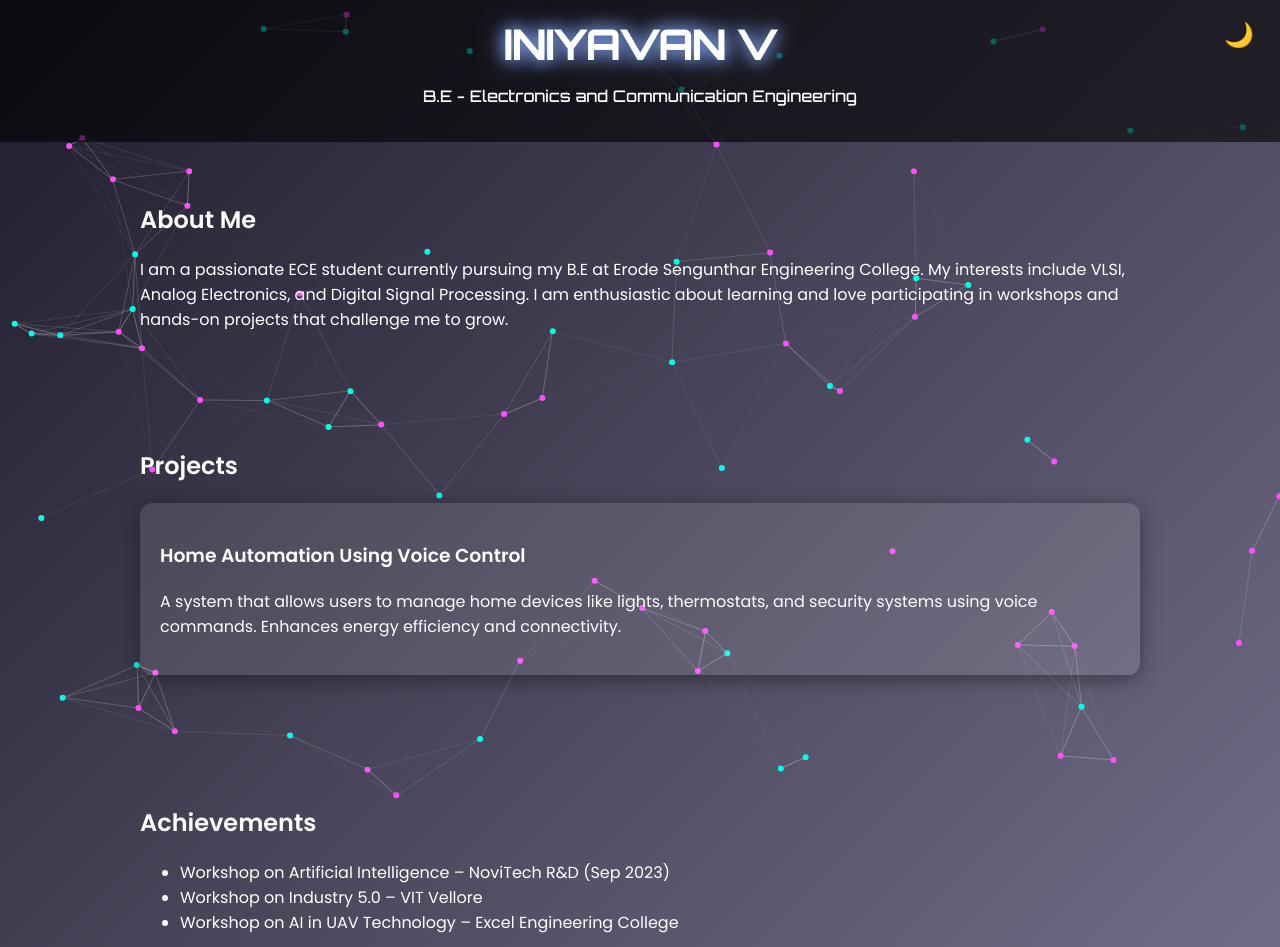
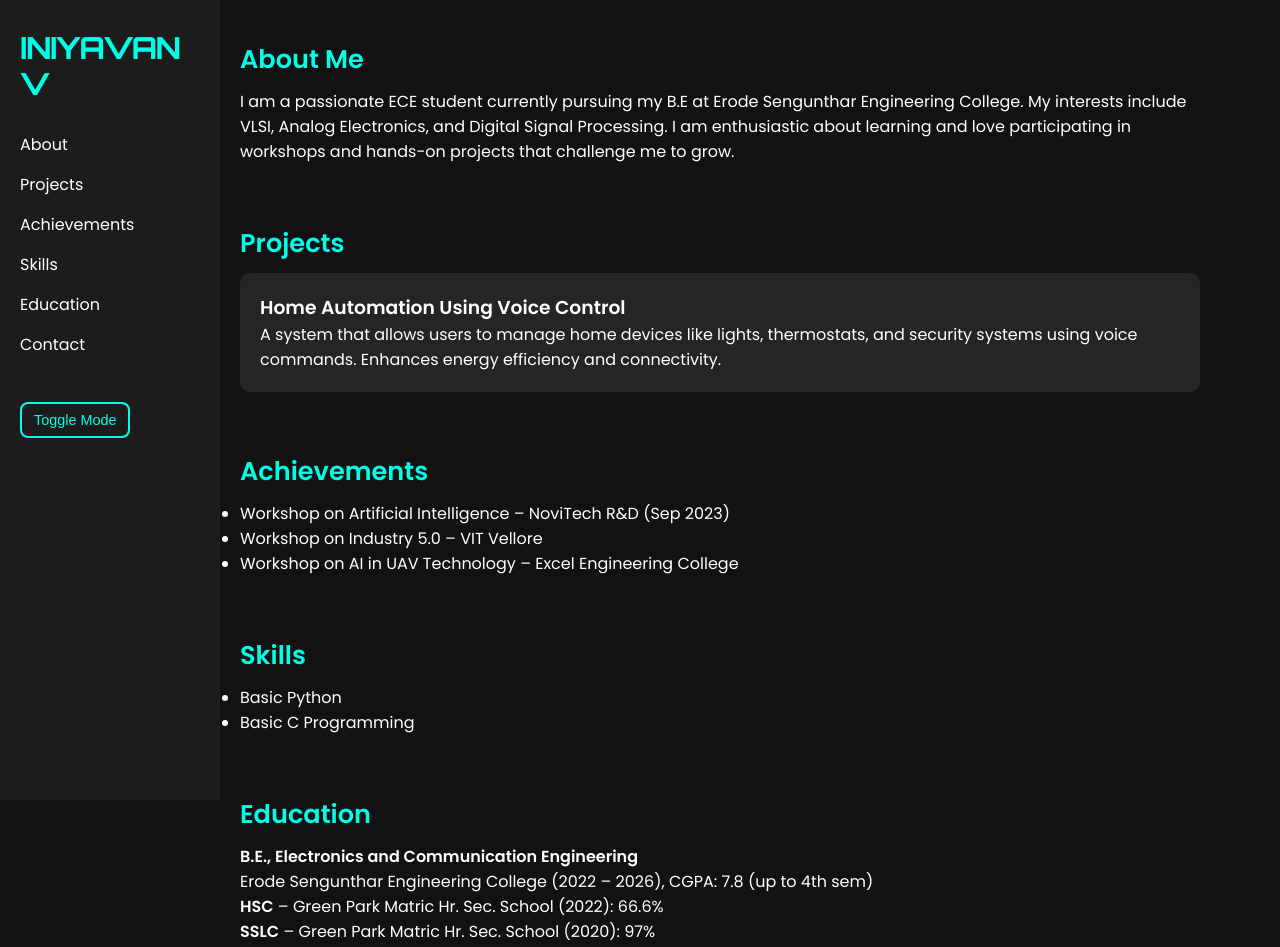
Before and after one commit to Iniyavanvadivel/Iniyavan-portfolio, a plain HTML site: page index.html in a window 1280 px wide. Shown: the top 947 px of the page. Drawn offline with nearby package versions, Linux system fonts and the light colour scheme.

Commit message:
Update index.html

```diff
--- a/index.html
+++ b/index.html
@@ -2,27 +2,33 @@
 <html lang="en">
 <head>
   <meta charset="UTF-8" />
-  <meta name="viewport" content="width=device-width, initial-scale=1.0" />
+  <meta name="viewport" content="width=device-width, initial-scale=1.0"/>
   <title>INIYAVAN V | Portfolio</title>
   <link href="https://fonts.googleapis.com/css2?family=Orbitron:wght@500&family=Poppins:wght@300;400;600&display=swap" rel="stylesheet">
   <link rel="stylesheet" href="https://cdnjs.cloudflare.com/ajax/libs/font-awesome/6.4.0/css/all.min.css">
   <style>
     :root {
-      --bg-dark: linear-gradient(135deg, #1f1c2c, #928DAB);
-      --bg-light: #f7f7f7;
+      --accent: #00ffe7;
+      --hover: #ff4dff;
+      --bg-dark: #121212;
+      --bg-light: #f4f4f4;
       --text-dark: #ffffff;
       --text-light: #111;
-      --accent-color: #00ffe7;
-      --hover-color: #ff4dff;
+    }
+
+    * {
+      box-sizing: border-box;
+      margin: 0;
+      padding: 0;
+      scroll-behavior: smooth;
     }
 
     body {
-      margin: 0;
       font-family: 'Poppins', sans-serif;
+      display: flex;
       background: var(--bg-dark);
       color: var(--text-dark);
-      overflow-x: hidden;
-      transition: background 0.5s, color 0.5s;
+      transition: 0.3s;
     }
 
     body.light-mode {
@@ -30,129 +36,149 @@
       color: var(--text-light);
     }
 
-    header {
-      background: rgba(0, 0, 0, 0.6);
-      padding: 20px;
-      text-align: center;
-      font-family: 'Orbitron', sans-serif;
-      position: relative;
+    nav {
+      width: 220px;
+      background: #1c1c1c;
+      padding: 30px 20px;
+      position: fixed;
+      height: 100vh;
     }
 
-    .toggle-btn {
-      position: absolute;
-      top: 20px;
-      right: 20px;
-      background: none;
-      border: none;
-      font-size: 1.5rem;
-      cursor: pointer;
-      color: var(--accent-color);
+    nav h1 {
+      font-family: 'Orbitron', sans-serif;
+      font-size: 1.8rem;
+      margin-bottom: 30px;
+      color: var(--accent);
     }
 
-    h1 {
-      font-size: 2.5rem;
-      margin: 0;
-      animation: glow 2s ease-in-out infinite alternate;
+    nav ul {
+      list-style: none;
     }
 
-    @keyframes glow {
-      from { text-shadow: 0 0 10px #00ffe7, 0 0 20px #00ffe7; }
-      to { text-shadow: 0 0 20px #ff4dff, 0 0 30px #ff4dff; }
+    nav ul li {
+      margin: 15px 0;
+    }
+
+    nav ul li a {
+      color: var(--text-dark);
+      text-decoration: none;
+      font-weight: 500;
+      display: block;
+    }
+
+    nav ul li a:hover {
+      color: var(--hover);
+    }
+
+    nav .toggle-btn {
+      margin-top: 30px;
+      cursor: pointer;
+      background: none;
+      border: 2px solid var(--accent);
+      color: var(--accent);
+      padding: 8px 12px;
+      font-size: 0.9rem;
+      border-radius: 8px;
+    }
+
+    main {
+      margin-left: 220px;
+      padding: 40px 20px;
+      width: 100%;
+      max-width: 1000px;
     }
 
     section {
-      padding: 40px 20px;
-      max-width: 1000px;
-      margin: auto;
+      margin-bottom: 60px;
+    }
+
+    h2 {
+      font-size: 1.6rem;
+      margin-bottom: 10px;
+      color: var(--accent);
     }
 
     .project {
-      background: rgba(255, 255, 255, 0.1);
-      border-radius: 12px;
+      background: rgba(255,255,255,0.08);
       padding: 20px;
-      margin-bottom: 30px;
-      box-shadow: 0 4px 20px rgba(0,0,0,0.4);
-      transition: transform 0.3s, box-shadow 0.3s;
-      perspective: 1000px;
-    }
-
-    .project:hover {
-      transform: rotateY(3deg) scale(1.03);
-      box-shadow: 0 10px 30px rgba(0, 255, 231, 0.4);
+      border-radius: 10px;
+      margin-top: 10px;
     }
 
     footer {
       text-align: center;
+      font-size: 0.9rem;
       padding: 20px;
-      background: rgba(0, 0, 0, 0.4);
-      font-size: 0.9rem;
+      margin-top: 50px;
     }
 
     a {
-      color: var(--accent-color);
-      text-decoration: none;
+      color: var(--accent);
     }
 
     a:hover {
-      color: var(--hover-color);
+      color: var(--hover);
     }
 
-    #particles-js {
-      position: fixed;
-      top: 0;
-      left: 0;
-      width: 100%;
-      height: 100%;
-      z-index: -1;
+    body.light-mode nav {
+      background: #ddd;
+    }
+
+    body.light-mode nav h1,
+    body.light-mode nav ul li a {
+      color: var(--text-light);
     }
 
     body.light-mode .project {
       background: rgba(0, 0, 0, 0.05);
     }
 
-    body.light-mode .close,
-    body.light-mode i,
-    body.light-mode .project h3 {
-      color: var(--text-light);
+    @media (max-width: 768px) {
+      nav {
+        position: relative;
+        width: 100%;
+        height: auto;
+        display: flex;
+        justify-content: space-between;
+        align-items: center;
+      }
+
+      nav ul {
+        display: flex;
+        gap: 20px;
+      }
+
+      main {
+        margin-left: 0;
+        padding: 20px;
+      }
     }
   </style>
 </head>
 <body>
-  <div id="particles-js"></div>
-  <script src="https://cdn.jsdelivr.net/npm/particles.js@2.0.0/particles.min.js"></script>
-  <script>
-    particlesJS("particles-js", {
-      particles: {
-        number: { value: 60 },
-        size: { value: 3 },
-        color: { value: ["#00ffe7", "#ff4dff"] },
-        line_linked: {
-          enable: true,
-          distance: 150,
-          color: "#ffffff",
-          opacity: 0.4,
-          width: 1
-        },
-        move: {
-          enable: true,
-          speed: 2
-        }
-      }
-    });
-  </script>
 
-  <header>
+  <nav>
+    <div>
       <h1>INIYAVAN V</h1>
-    <p>B.E - Electronics and Communication Engineering</p>
-    <button class="toggle-btn" onclick="toggleMode()" id="modeToggle">🌙</button>
-  </header>
+      <ul>
+        <li><a href="#about">About</a></li>
+        <li><a href="#projects">Projects</a></li>
+        <li><a href="#achievements">Achievements</a></li>
+        <li><a href="#skills">Skills</a></li>
+        <li><a href="#education">Education</a></li>
+        <li><a href="#contact">Contact</a></li>
+      </ul>
+    </div>
+    <button class="toggle-btn" onclick="toggleMode()">Toggle Mode</button>
+  </nav>
 
-  <section>
+  <main>
+    <section id="about">
       <h2>About Me</h2>
       <p>I am a passionate ECE student currently pursuing my B.E at Erode Sengunthar Engineering College. My interests include VLSI, Analog Electronics, and Digital Signal Processing. I am enthusiastic about learning and love participating in workshops and hands-on projects that challenge me to grow.</p>
     </section>
 
-  <section>
+    <section id="projects">
       <h2>Projects</h2>
       <div class="project">
         <h3>Home Automation Using Voice Control</h3>
@@ -160,7 +186,7 @@
       </div>
     </section>
 
-  <section>
+    <section id="achievements">
       <h2>Achievements</h2>
       <ul>
         <li>Workshop on Artificial Intelligence – NoviTech R&D (Sep 2023)</li>
@@ -169,7 +195,7 @@
       </ul>
     </section>
 
-  <section>
+    <section id="skills">
       <h2>Skills</h2>
       <ul>
         <li>Basic Python</li>
@@ -177,14 +203,14 @@
       </ul>
     </section>
 
-  <section>
+    <section id="education">
       <h2>Education</h2>
-    <p><strong>B.E., Electronics and Communication Engineering</strong><br />Erode Sengunthar Engineering College (2022 – 2026), CGPA: 7.8 (up to 4th sem)</p>
+      <p><strong>B.E., Electronics and Communication Engineering</strong><br/>Erode Sengunthar Engineering College (2022 – 2026), CGPA: 7.8 (up to 4th sem)</p>
       <p><strong>HSC</strong> – Green Park Matric Hr. Sec. School (2022): 66.6%</p>
       <p><strong>SSLC</strong> – Green Park Matric Hr. Sec. School (2020): 97%</p>
     </section>
 
-  <section>
+    <section id="contact">
       <h2>Contact</h2>
       <p><i class="fas fa-envelope"></i> <a href="mailto:iniyavanvadivel@gamil.com">iniyavanvadivel@gamil.com</a></p>
       <p><i class="fas fa-phone"></i> <a href="tel:9342610361">9342610361</a></p>
@@ -193,51 +219,12 @@
     <footer>
       <p>© 2025 INIYAVAN V. All rights reserved.</p>
     </footer>
+  </main>
 
   <script>
     function toggleMode() {
       document.body.classList.toggle("light-mode");
-      const toggleBtn = document.getElementById("modeToggle");
-      toggleBtn.textContent = document.body.classList.contains("light-mode") ? "🌞" : "🌙";
     }
-  </script>
-<!-- Code injected by live-server -->
-<script>
-	// <![CDATA[  <-- For SVG support
-	if ('WebSocket' in window) {
-		(function () {
-			function refreshCSS() {
-				var sheets = [].slice.call(document.getElementsByTagName("link"));
-				var head = document.getElementsByTagName("head")[0];
-				for (var i = 0; i < sheets.length; ++i) {
-					var elem = sheets[i];
-					var parent = elem.parentElement || head;
-					parent.removeChild(elem);
-					var rel = elem.rel;
-					if (elem.href && typeof rel != "string" || rel.length == 0 || rel.toLowerCase() == "stylesheet") {
-						var url = elem.href.replace(/(&|\?)_cacheOverride=\d+/, '');
-						elem.href = url + (url.indexOf('?') >= 0 ? '&' : '?') + '_cacheOverride=' + (new Date().valueOf());
-					}
-					parent.appendChild(elem);
-				}
-			}
-			var protocol = window.location.protocol === 'http:' ? 'ws://' : 'wss://';
-			var address = protocol + window.location.host + window.location.pathname + '/ws';
-			var socket = new WebSocket(address);
-			socket.onmessage = function (msg) {
-				if (msg.data == 'reload') window.location.reload();
-				else if (msg.data == 'refreshcss') refreshCSS();
-			};
-			if (sessionStorage && !sessionStorage.getItem('IsThisFirstTime_Log_From_LiveServer')) {
-				console.log('Live reload enabled.');
-				sessionStorage.setItem('IsThisFirstTime_Log_From_LiveServer', true);
-			}
-		})();
-	}
-	else {
-		console.error('Upgrade your browser. This Browser is NOT supported WebSocket for Live-Reloading.');
-	}
-	// ]]>
   </script>
 </body>
 </html>
```
Lines whose indentation alone changed are shown as unchanged.
